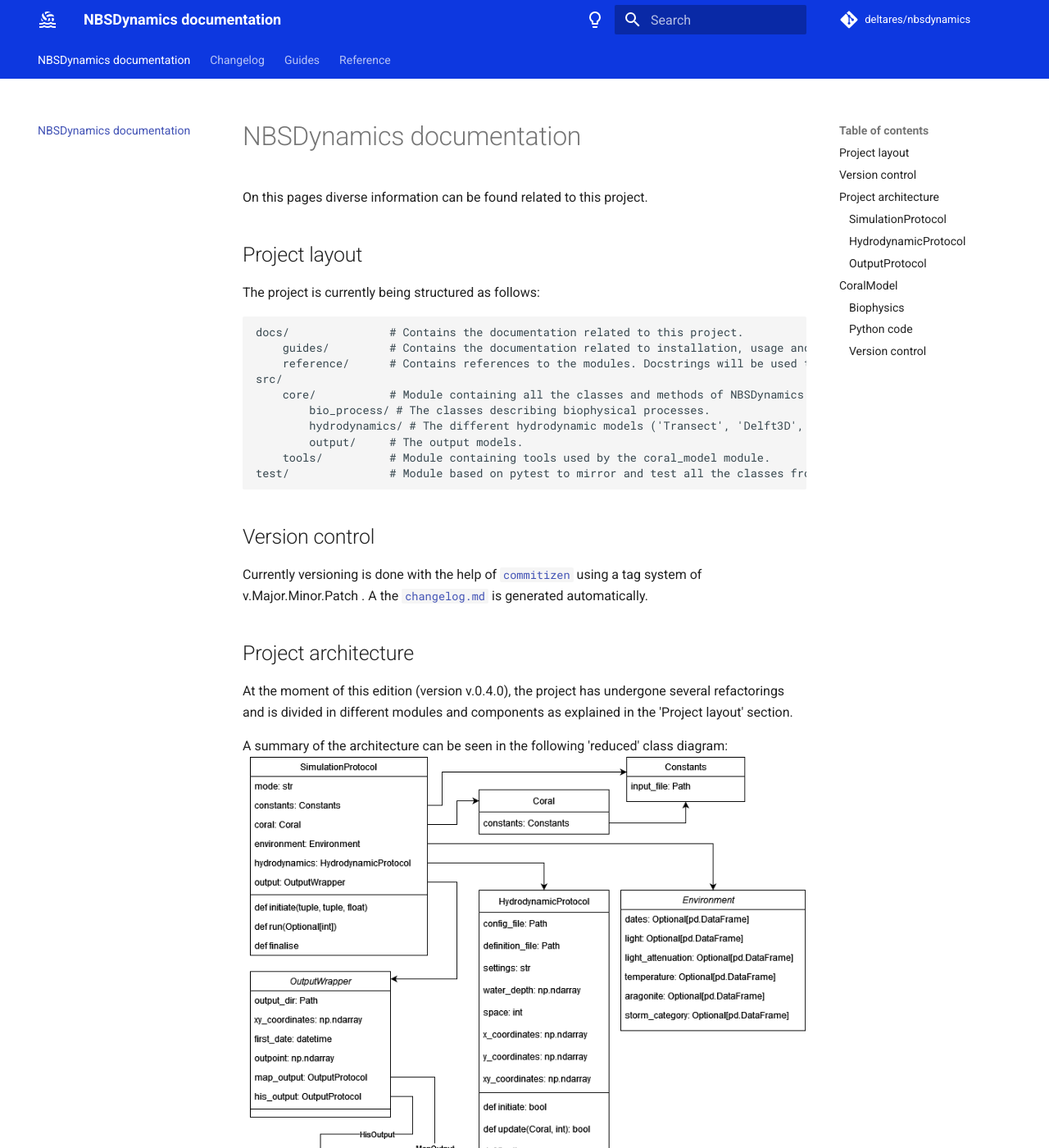
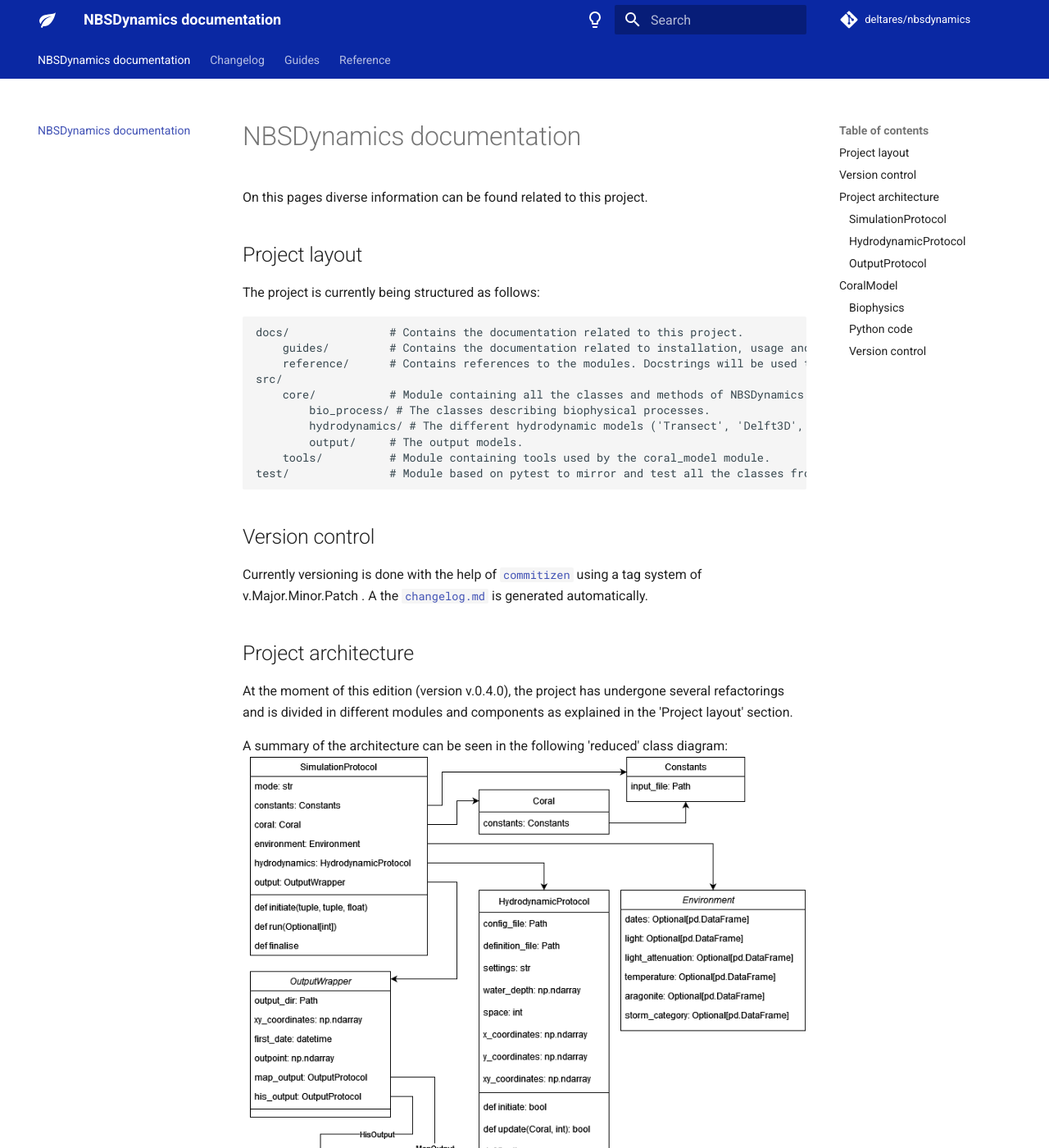
Before and after one commit to Deltares-research/NBSDynamics, an MkDocs documentation site: the page built from docs/index.md, in a window 1280 px wide and 1400 px high. Shown: the whole window at 82% size. Built offline with MkDocs 1.6.1 and Material for MkDocs 9.7.7, drawn with Linux system fonts in a browser that asks for light colours; comment, search, counter and statistics services are not loaded.

Commit message:
docs(docs/stylesheets/extra.css;mkdocs.yml): Modified documentation icon and background color

```diff
--- a/docs/stylesheets/extra.css
+++ b/docs/stylesheets/extra.css
@@ -1,5 +1,5 @@
 [data-md-color-scheme="deltares"] {
-    --md-primary-fg-color:        #0D38E0;
+    --md-primary-fg-color:        #0a28a3;
     --md-primary-fg-color--light: #0EBBF0;
     --md-primary-fg-color--dark:  #080C80;
   }
--- a/mkdocs.yml
+++ b/mkdocs.yml
@@ -4,7 +4,7 @@ theme:
   name: material
   language: en
   icon:
-    logo: material/water-polo
+    logo: material/leaf
   palette:
     - scheme: deltares
       toggle:
@@ -40,7 +40,7 @@ plugins:
 
       custom_templates: templates
       watch:
-        - src/src.core
+        - src/core
 markdown_extensions:
   - pymdownx.highlight
   - pymdownx.superfences
```
